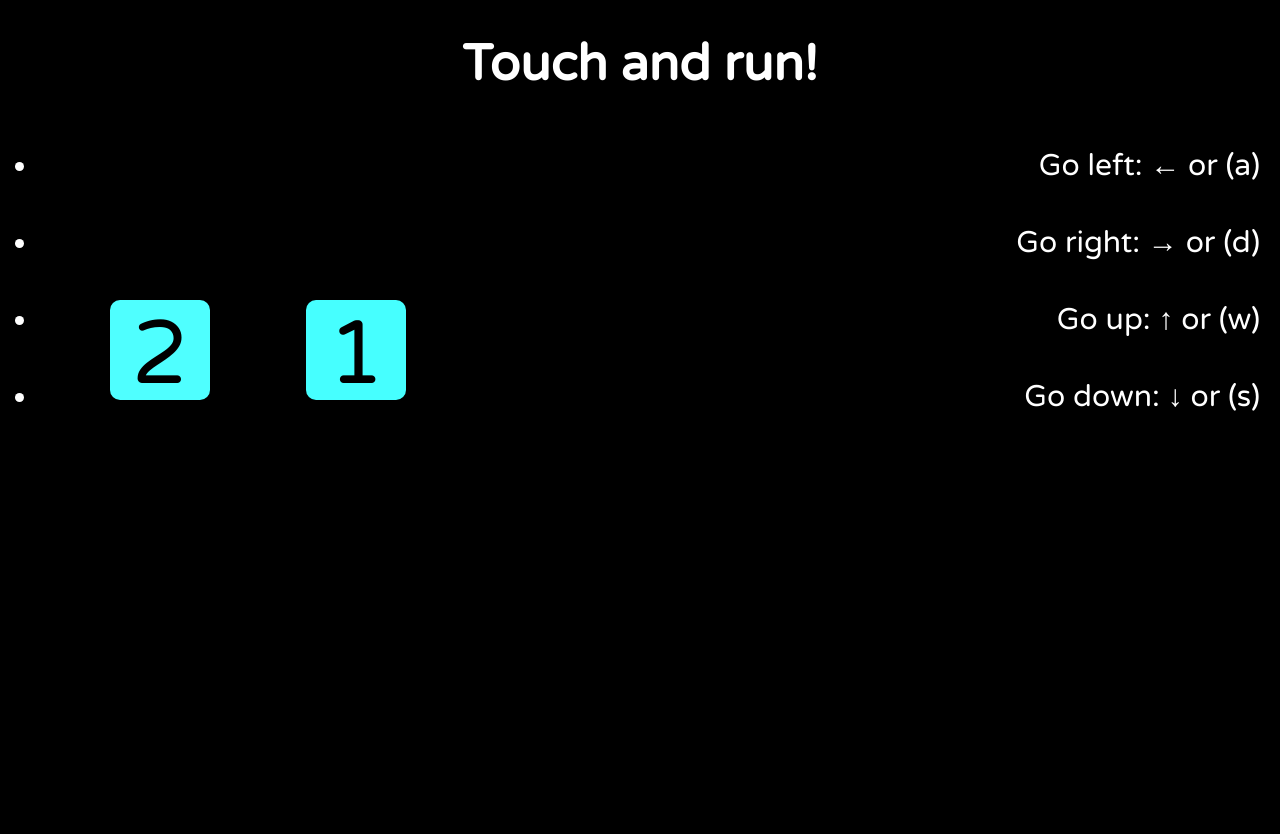
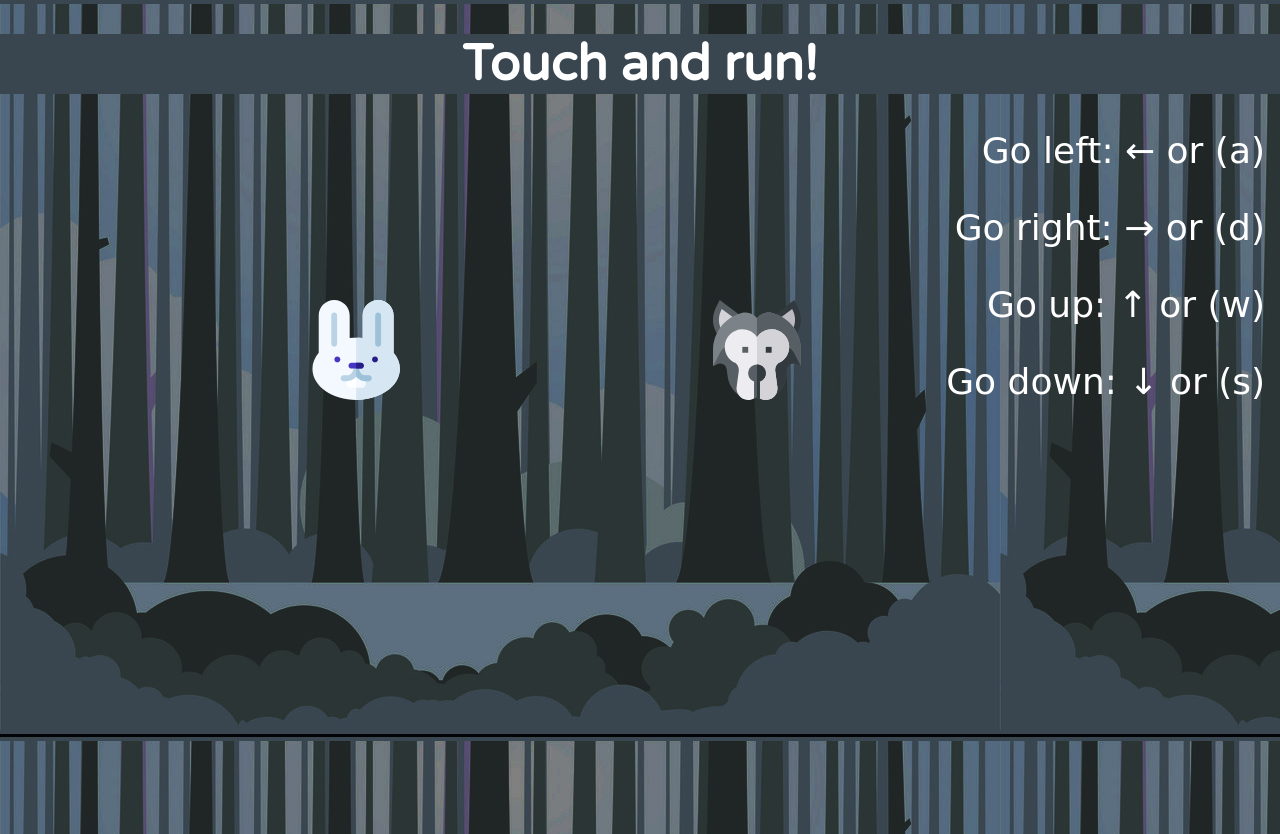
Before and after one commit to Pirogma/javascript-practice-hw-4, a plain HTML site: page index.html in a window 1280 px wide. Drawn offline with Linux system fonts and the light colour scheme; a web font is replaced by a local one.

Commit message:
wolf&bunny

```diff
--- a/index.html
+++ b/index.html
@@ -4,6 +4,7 @@
     <meta charset="utf-8">
     <title>touch and run</title>
     <link href="https://fonts.googleapis.com/css?family=Varela+Round" rel="stylesheet">
+    <link href="https://fonts.googleapis.com/css?family=ZCOOL+QingKe+HuangYou" rel="stylesheet">
     <script src="jquery.js" charset="utf-8"></script>
 	<style>
 
@@ -11,57 +12,53 @@
        width: 100%;
        height: 100%;
        margin: 0;
-       background-color: #000;
-
+       background-image: url("image/winter.jpg");
+       background-color: grey;
        font-family: 'Varela Round', sans-serif;
      }
 
-	div{
+	img {
 		position: absolute;
     width: 100px;
     height: 100px;
-    border-radius: 10px;
-    background-color: blue;
     top: 300px;
-    font-size: 90px;
-    text-align: center;
 	}
   h1 {
     color: #fff;
     font-size: 50px;
     text-align: center;
+    background-color: #394650;
   }
-  li {
+  p {
+        font-family: 'ZCOOL QingKe HuangYou', cursive;
         text-align: right;
         color: #fff;
-        font-size: 30px;
-        padding: 20px;
+        font-size: 36px;
+        padding-right: 15px;
   }
 	</style>
 </head>
 <body>
   <h1>Touch and run!</h1>
-  <ul>
-    <li>Go left: ← or (a)</li>
-    <li>Go right: → or (d)</li>
-    <li>Go up: ↑ or (w)</li>
-    <li>Go down: ↓ or (s)</li>
-  </ul>
-    <div id="square1">1</div>
-    <div id="square2">2</div>
+
+    <p>Go left: ← or (a)</p>
+    <p>Go right: → or (d)</p>
+    <p>Go up: ↑ or (w)</p>
+    <p>Go down: ↓ or (s)</p>
+
+  <div>
+    <img id="bunny" src="image/bunny.svg " alt="bunny">
+
+    <img id="wolf" src="image/wolf.svg" alt="wolf">
+
 </body>
 <script>
 $(function() {
-    $("div").each(function(index) {
+    $("img").each(function(index) {
 
       let x = Math.round(Math.random() * 1000)
-      let r = Math.floor(Math.random() * 100)
-      let g = Math.floor(Math.random() * 1000)
-      let b = Math.floor(Math.random() * 1000)
-      let color = [r, g, b].join()
       $(this).css({
-        "left": x + "px",
-        "background-color": "rgb(" + color + ")"
+        "left": x + "px"
       })
     })
   })
@@ -80,28 +77,28 @@ function movePlane() {
     for (var direction in keys) {
         if (!keys.hasOwnProperty(direction)) continue;
         if (direction == 37) {
-            $("#square1").animate({left: "-=5"}, 0);
+            $("#bunny").animate({left: "-=5"}, 0);
         }
         if (direction == 38) {
-            $("#square1").animate({top: "-=5"}, 0);
+            $("#bunny").animate({top: "-=5"}, 0);
         }
         if (direction == 39) {
-            $("#square1").animate({left: "+=5"}, 0);
+            $("#bunny").animate({left: "+=5"}, 0);
         }
         if (direction == 40) {
-            $("#square1").animate({top: "+=5"}, 0);
+            $("#bunny").animate({top: "+=5"}, 0);
         }
         if (direction == 65) {
-            $("#square2").animate({left: "-=5"}, 0);
+            $("#wolf").animate({left: "-=5"}, 0);
         }
         if (direction == 68) {
-            $("#square2").animate({left: "+=5"}, 0);
+            $("#wolf").animate({left: "+=5"}, 0);
         }
         if (direction == 87) {
-            $("#square2").animate({top: "-=5"}, 0);
+            $("#wolf").animate({top: "-=5"}, 0);
         }
         if (direction == 83) {
-            $("#square2").animate({top: "+=5"}, 0);
+            $("#wolf").animate({top: "+=5"}, 0);
         }
     }
 }
```
Also changed, not shown: image/bunny.svg (added), image/winter.jpg (added), image/wolf.svg (added), 1 other file.
